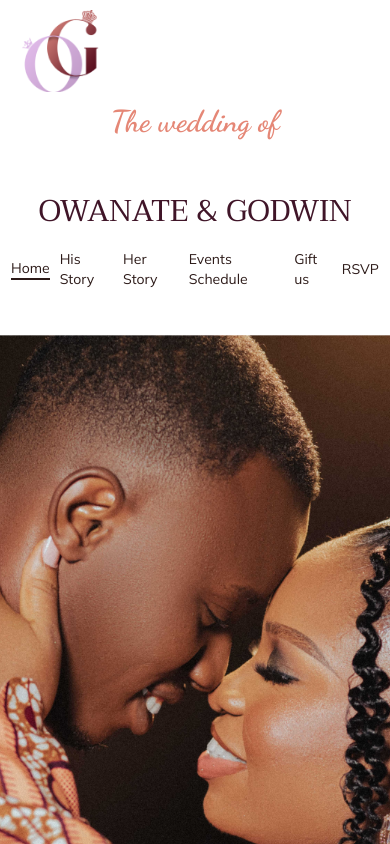
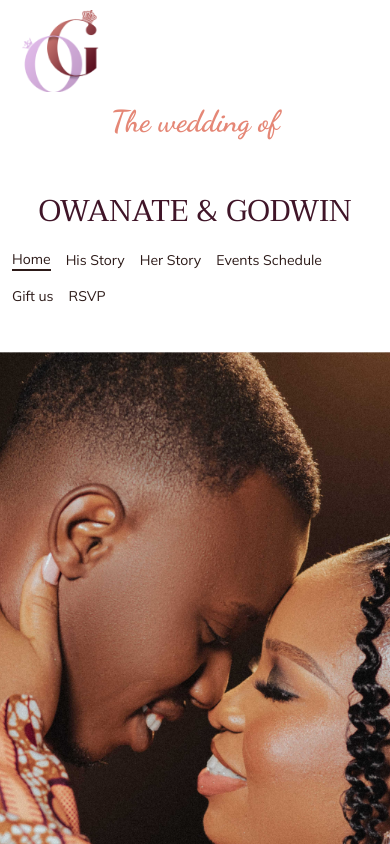
Before and after one commit to bromaGift/wedding-site, a Next.js app: page / in a window 390 px wide. Shown: the top 844 px of the page. Built offline with nearby package versions, Linux system fonts and the light colour scheme.

Commit message:
Update Hero.module.css

```diff
--- a/styles/Hero.module.css
+++ b/styles/Hero.module.css
@@ -104,10 +104,11 @@
     font-size: 30px;
   }
   .section ul {
-    padding: 0 1px;
+    padding: 0 2px;
     display: flex;
     align-items: center;
-    gap: 10px;
+    flex-wrap:wrap;
+    gap: 15px;
   }
   .mainLink {
     font-weight: 400;
```
